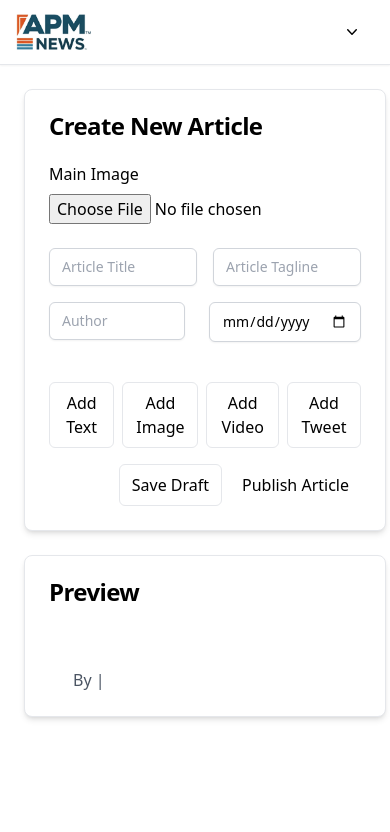
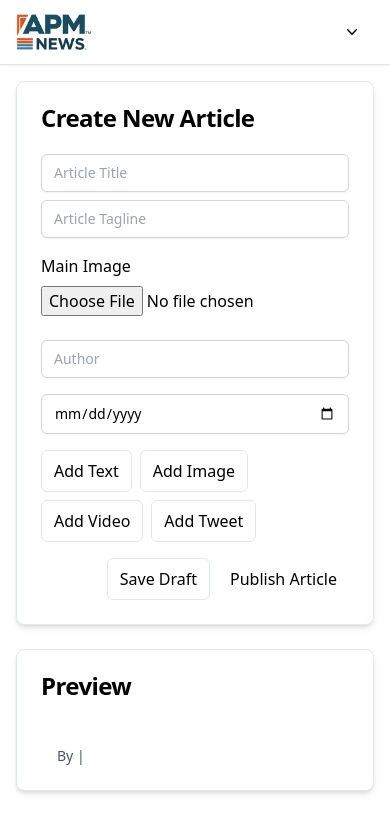
Before and after one commit to jonquixote/News247, a React (Create React App) app: page /admin in a window 390 px wide. Shown: the top 832 px of the page. Built offline with nearby package versions, Linux system fonts and the light colour scheme.

Commit message:
admin fixes 2 still nbd

```diff
--- a/src/components/ArticleRender.js
+++ b/src/components/ArticleRender.js
@@ -26,18 +26,18 @@ const ArticleRenderer = ({ article }) => {
   };
 
   return (
-    <div className="article-content">
+    <div className="article-content w-full">
       {article.mainImage && (
         <div className="-mx-6 -mt-6 mb-6">
           <img src={article.mainImage} alt="Main article image" className="w-full h-auto object-cover" />
         </div>
       )}
-      <div className="space-y-6 px-6">
-        <h1 className="text-3xl font-bold mb-2">{article.title}</h1>
+      <div className="space-y-6 px-4 sm:px-6">
+        <h1 className="text-2xl sm:text-3xl font-bold mb-2">{article.title}</h1>
         {article.tagline && (
-          <p className="text-xl text-gray-600 mb-4">{article.tagline}</p>
+          <p className="text-lg sm:text-xl text-gray-600 mb-4">{article.tagline}</p>
         )}
-        <p className="text-gray-600 mb-4">By {article.author} | {article.date}</p>
+        <p className="text-sm sm:text-base text-gray-600 mb-4">By {article.author} | {article.date}</p>
         {article.content.map(renderBlock)}
       </div>
     </div>
--- a/src/components/admin/AdminArticleEditor.js
+++ b/src/components/admin/AdminArticleEditor.js
@@ -187,15 +187,31 @@ const AdminArticleEditor = () => {
   };
 
   return (
-    <div className="admin-article-editor max-w-[1400px] mx-auto p-6">
-      <div className="lg:flex lg:space-x-6">
-        <div className="lg:w-1/2 mb-6 lg:mb-0">
+    <div className="admin-article-editor w-full max-w-[1400px] mx-auto p-4 sm:p-6">
+      <div className="lg:flex lg:space-x-6 space-y-6 lg:space-y-0">
+        <div className="lg:w-1/2 w-full">
           <Card>
             <CardHeader>
               <CardTitle>Create New Article</CardTitle>
             </CardHeader>
             <CardContent>
               <div className="space-y-4">
+                <div className="flex flex-col sm:flex-row space-y-2 sm:space-y-0 sm:space-x-4">
+                  <Input
+                    type="text"
+                    value={article.title}
+                    onChange={(e) => setArticle(prev => ({ ...prev, title: e.target.value }))}
+                    placeholder="Article Title"
+                    className="w-full sm:w-1/2"
+                  />
+                  <Input
+                    type="text"
+                    value={article.tagline}
+                    onChange={(e) => setArticle(prev => ({ ...prev, tagline: e.target.value }))}
+                    placeholder="Article Tagline"
+                    className="w-full sm:w-1/2"
+                  />
+                </div>
                 <div>
                   <label className="block mb-2">Main Image</label>
                   <input
@@ -204,25 +220,10 @@ const AdminArticleEditor = () => {
                     onChange={(e) => handleFileUpload(null, e, true)}
                     className="mb-2"
                   />
+                  {article.mainImage && (
+                    <img src={article.mainImage} alt="Main article image" className="max-w-full h-auto mb-4" />
+                  )}
                 </div>
-                <div className="flex space-x-4">
-                  <Input
-                    type="text"
-                    value={article.title}
-                    onChange={(e) => setArticle(prev => ({ ...prev, title: e.target.value }))}
-                    placeholder="Article Title"
-                    className="w-1/2"
-                  />
-                  <Input
-                    type="text"
-                    value={article.tagline}
-                    onChange={(e) => setArticle(prev => ({ ...prev, tagline: e.target.value }))}
-                    placeholder="Article Tagline"
-                    className="w-1/2"
-                  />
-                </div>
-                <div className="flex space-x-6">
-                    <div className="w-1/2 mb-6 mb-0">
                 <Input
                   type="text"
                   value={article.author}
@@ -230,16 +231,12 @@ const AdminArticleEditor = () => {
                   placeholder="Author"
                   className="w-full"
                 />
-                    </div>
-                    <div className="w-1/2 mb-6 mb-0">
                 <Input
                   type="date"
                   value={article.date}
                   onChange={(e) => setArticle(prev => ({ ...prev, date: e.target.value }))}
                   className="w-full"
                 />
-                    </div>
-                </div>
 
                 <DragDropContext onDragEnd={onDragEnd}>
                   <Droppable droppableId="blocks">
@@ -276,7 +273,7 @@ const AdminArticleEditor = () => {
                   </Droppable>
                 </DragDropContext>
 
-                <div className="flex space-x-2">
+                <div className="flex flex-wrap gap-2">
                   <Button onClick={() => addBlock(BlockTypes.TEXT)} variant="outline">Add Text</Button>
                   <Button onClick={() => addBlock(BlockTypes.IMAGE)} variant="outline">Add Image</Button>
                   <Button onClick={() => addBlock(BlockTypes.VIDEO)} variant="outline">Add Video</Button>
@@ -292,15 +289,15 @@ const AdminArticleEditor = () => {
           </Card>
         </div>
 
-        <div className="lg:w-1/2">
+        <div className="lg:w-1/2 w-full">
           <Card className="overflow-hidden">
             <CardHeader>
-                <div className="pb-4">
               <CardTitle>Preview</CardTitle>
-                </div>
             </CardHeader>
             <CardContent className="p-0">
+              <div className="max-w-full overflow-x-auto">
                 <ArticleRenderer article={article} />
+              </div>
             </CardContent>
           </Card>
         </div>
```
Lines whose indentation alone changed are shown as unchanged.
